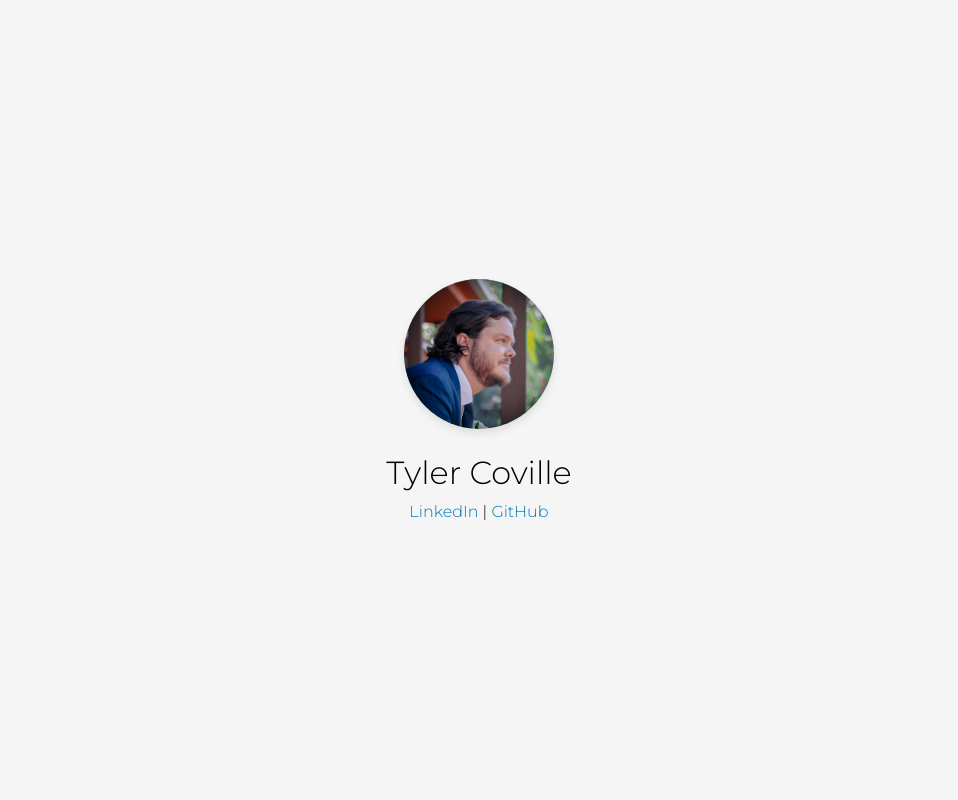
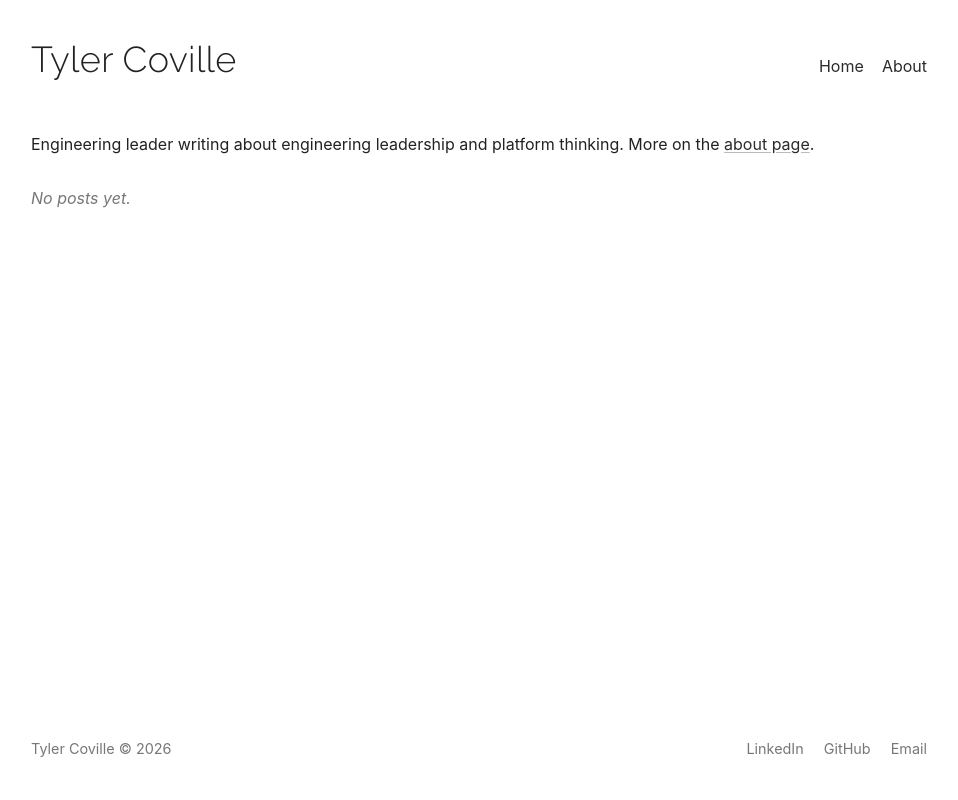
Before and after one commit to tylercoville/tylercoville.com, an Eleventy site: page src/index.md in a window 1280 px wide. Shown: the whole page, without its empty margins (161-1119 px from the left). Built offline with nearby package versions, Linux system fonts and the light colour scheme; Eleventy itself is replaced by a stand-in of ours; files that its build step writes are made by us from their sources.

Commit message:
Restructure landing page into blog + about, refresh deps and CI
- @11ty/eleventy 3.0.0 → 3.1.5; transitive vuln fixes (js-yaml, picomatch)
- Workflow: Node 18 → 22, action versions bumped, switch to npm ci
- New /about/ page (sketch headshot + bio) and /blog/{slug}/ post routes
- Posts collection scaffolded via src/posts/posts.json shared defaults
- New base layout: header nav, sticky footer with copyright (dynamic year)
  and social links, single-column reading layout
- New post layout with title + formatted date
- Styles: Raleway 300 site title, charcoal accent, 56rem content width
- Add CLAUDE.md with dev/deploy notes

```diff
--- a/package.json
+++ b/package.json
@@ -7,11 +7,10 @@
     "start": "eleventy --serve",
     "build": "eleventy"
   },
-
   "keywords": [],
   "author": "",
   "license": "ISC",
   "devDependencies": {
-    "@11ty/eleventy": "^3.0.0"
+    "@11ty/eleventy": "^3.1.5"
   }
 }
--- /dev/null
+++ b/src/_data/site.js
@@ -0,0 +1,3 @@
+module.exports = {
+  year: new Date().getFullYear(),
+};
--- a/src/_includes/layout.njk
+++ b/src/_includes/layout.njk
@@ -3,21 +3,31 @@
 <head>
   <meta charset="UTF-8">
   <meta name="viewport" content="width=device-width, initial-scale=1.0">
-  <title>Tyler Coville</title>
-  <link rel="stylesheet" href="assets/styles.css">
+  <title>{% if title and title != "Tyler Coville" %}{{ title }} — Tyler Coville{% else %}Tyler Coville{% endif %}</title>
   <link rel="preconnect" href="https://fonts.googleapis.com">
   <link rel="preconnect" href="https://fonts.gstatic.com" crossorigin>
-  <link href="https://fonts.googleapis.com/css2?family=Montserrat:wght@300&display=swap" rel="stylesheet">
+  <link href="https://fonts.googleapis.com/css2?family=Raleway:wght@300&display=swap" rel="stylesheet">
+  <link rel="stylesheet" href="/assets/styles.css">
 </head>
 <body>
-  <div class="container">
-    <img src="assets/images/headshot.jpg" alt="Tyler Coville Headshot" class="headshot">
-    <h1>Tyler Coville</h1>
-    <div class="links">
-      <a href="https://www.linkedin.com/in/tylercoville/" target="_blank">LinkedIn</a> |
-      <a href="https://github.com/tylercoville" target="_blank">GitHub</a>
-    </div>
-  </div>
+  <header class="site-header">
+    <a href="/" class="site-title">Tyler Coville</a>
+    <nav class="site-nav">
+      <a href="/">Home</a>
+      <a href="/about/">About</a>
+    </nav>
+  </header>
+  <main>
+    {{ content | safe }}
+  </main>
+  <footer class="site-footer">
+    <span class="site-copyright">Tyler Coville &copy; {{ site.year }}</span>
+    <nav class="site-footer-links">
+      <a href="https://www.linkedin.com/in/tylercoville/">LinkedIn</a>
+      <a href="https://github.com/tylercoville">GitHub</a>
+      <a href="mailto:tyler@tylercoville.com">Email</a>
+    </nav>
+  </footer>
   <!-- Cloudflare Web Analytics --><script defer src='https://static.cloudflareinsights.com/beacon.min.js' data-cf-beacon='{"token": "476c536cefaf44748a8906283d639772"}'></script><!-- End Cloudflare Web Analytics -->
 </body>
 </html>
--- /dev/null
+++ b/src/about.md
@@ -0,0 +1,15 @@
+---
+layout: layout.njk
+title: About
+permalink: /about/
+---
+
+<img src="/assets/images/headshot-sketch.png" alt="Tyler Coville" class="about-headshot">
+
+Hi, I'm Tyler. I'm a Senior Principal Engineer at Evity Technologies, leading platform and infrastructure for an AI healthtech startup.
+
+Before that I was a Technical Director and Staff engineer at Activision, Electronic Arts, and Glu Mobile — building mobile games like Call of Duty: Warzone Mobile, Diner Dash Adventures, and many others.
+
+I write here about engineering leadership and platform thinking. You can reach me on [LinkedIn](https://www.linkedin.com/in/tylercoville/) or via [email](mailto:tyler@tylercoville.com).
+
+Born, raised, and still live in Thousand Oaks, California — where I studied computer science at California Lutheran University.
--- a/src/assets/styles.css
+++ b/src/assets/styles.css
@@ -1,38 +1,167 @@
-body {
-  font-family: 'Montserrat', sans-serif;
-  background-color: #f5f5f5;
-  display: flex;
-  align-items: center;
-  justify-content: center;
-  height: 100vh;
-  margin: 0;
+:root {
+  --text: #222;
+  --muted: #777;
+  --link: #2b2b2b;
+  --max-width: 56rem;
 }
 
-.container {
-  text-align: center;
+html {
+  font-size: 16px;
 }
 
-.headshot {
-  width: 150px;
-  height: 150px;
-  border-radius: 50%;
-  object-fit: cover;
-  box-shadow: 0 4px 8px rgba(0, 0, 0, 0.1);
-  margin-bottom: 20px;
+body {
+  font-family: -apple-system, BlinkMacSystemFont, "Segoe UI", system-ui, sans-serif;
+  color: var(--text);
+  background: #fff;
+  line-height: 1.55;
+  margin: 0;
+  padding: 0 1.25rem;
+  min-height: 100vh;
+  display: flex;
+  flex-direction: column;
+}
+
+main,
+.site-header,
+.site-footer {
+  width: 100%;
+  max-width: var(--max-width);
+  margin: 0 auto;
+}
+
+main {
+  flex: 1;
+}
+
+.site-header {
+  display: flex;
+  align-items: baseline;
+  justify-content: space-between;
+  flex-wrap: wrap;
+  gap: 0.5rem 1rem;
+  padding: 2rem 0 1.25rem;
+}
+
+.site-title {
+  font-family: "Raleway", -apple-system, BlinkMacSystemFont, sans-serif;
+  font-weight: 300;
+  font-size: 2.25rem;
+  letter-spacing: 0.01em;
+  color: var(--text);
+  text-decoration: none;
+}
+
+.site-nav a {
+  margin-left: 0.85rem;
+  color: var(--link);
+  text-decoration: none;
+}
+
+.site-nav a:hover {
+  text-decoration: underline;
+}
+
+main {
+  padding: 1.5rem 0 3rem;
+}
+
+a {
+  color: var(--link);
+  text-decoration: none;
+}
+
+main a {
+  text-decoration: underline;
+  text-decoration-color: #bbb;
+  text-underline-offset: 2px;
+}
+
+main a:hover {
+  text-decoration-color: var(--link);
+}
+
+h1,
+h2,
+h3 {
+  line-height: 1.25;
+  margin: 1.75rem 0 0.75rem;
 }
 
 h1 {
-  font-weight: 300;
-  margin: 0;
-  margin-bottom: 10px;
+  font-size: 1.65rem;
 }
 
-.links a {
-  color: #0077b5; /* LinkedIn blue */
-  text-decoration: none;
-  font-weight: 500;
+h2 {
+  font-size: 1.3rem;
 }
 
-.links a:hover {
+p {
+  margin: 0 0 1rem;
+}
+
+.post-list {
+  list-style: none;
+  padding: 0;
+  margin: 1.5rem 0;
+}
+
+.post-list li {
+  padding: 0.35rem 0;
+}
+
+.post-list-date {
+  color: var(--muted);
+  font-size: 0.9rem;
+  margin-left: 0.5rem;
+}
+
+.post-list-empty {
+  color: var(--muted);
+  font-style: italic;
+}
+
+.post-meta {
+  color: var(--muted);
+  font-size: 0.9rem;
+  margin-top: -0.5rem;
+}
+
+.about-headshot {
+  width: 220px;
+  height: 220px;
+  border-radius: 50%;
+  object-fit: cover;
+  float: right;
+  margin: 0 0 1rem 2rem;
+}
+
+.site-footer {
+  display: flex;
+  justify-content: space-between;
+  align-items: center;
+  gap: 1rem;
+  padding: 1.5rem 0 2.5rem;
+  color: var(--muted);
+  font-size: 0.9rem;
+}
+
+.site-footer-links {
+  display: flex;
+  gap: 1.25rem;
+}
+
+.site-footer a {
+  color: var(--muted);
+}
+
+.site-footer a:hover {
   text-decoration: underline;
 }
+
+@media (max-width: 480px) {
+  .about-headshot {
+    float: none;
+    display: block;
+    margin: 0 auto 1rem;
+  }
+}
--- a/src/index.md
+++ b/src/index.md
@@ -2,3 +2,16 @@
 layout: layout.njk
 title: Tyler Coville
 ---
+
+Engineering leader writing about engineering leadership and platform thinking. More on the [about page](/about/).
+
+<ul class="post-list">
+{%- for post in collections.posts | reverse %}
+  <li>
+    <a href="{{ post.url }}">{{ post.data.title }}</a>
+    <span class="post-list-date">{{ post.date | postDate }}</span>
+  </li>
+{%- else %}
+  <li class="post-list-empty">No posts yet.</li>
+{%- endfor %}
+</ul>
--- /dev/null
+++ b/src/posts/posts.json
@@ -0,0 +1,5 @@
+{
+  "layout": "post.njk",
+  "tags": ["posts"],
+  "permalink": "/blog/{{ page.fileSlug }}/"
+}
```
Also changed, not shown: CLAUDE.md (added, +37 -0 lines), src/_includes/post.njk (added, +8 -0 lines), .eleventy.js, .github/workflows/deploy.yml, src/assets/images/headshot-sketch.png (added), 1 other file.
